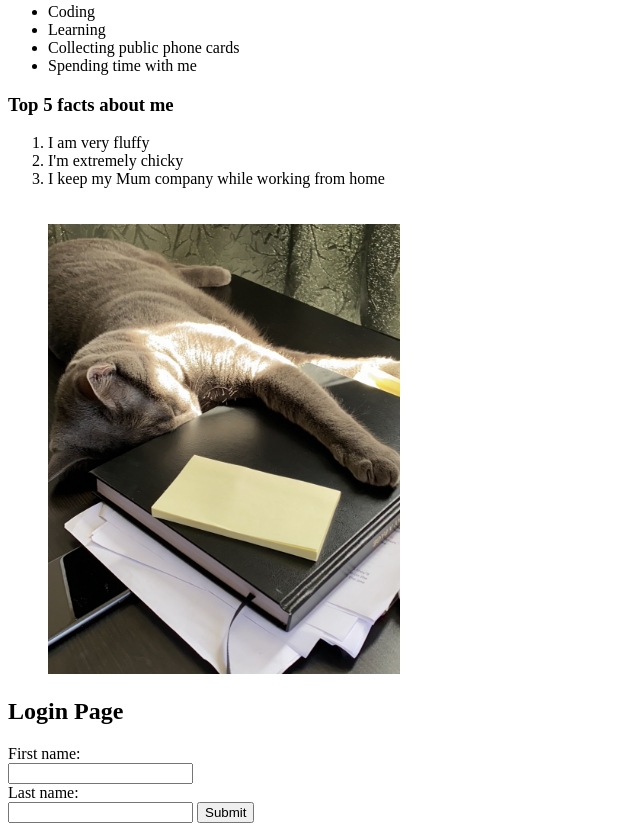
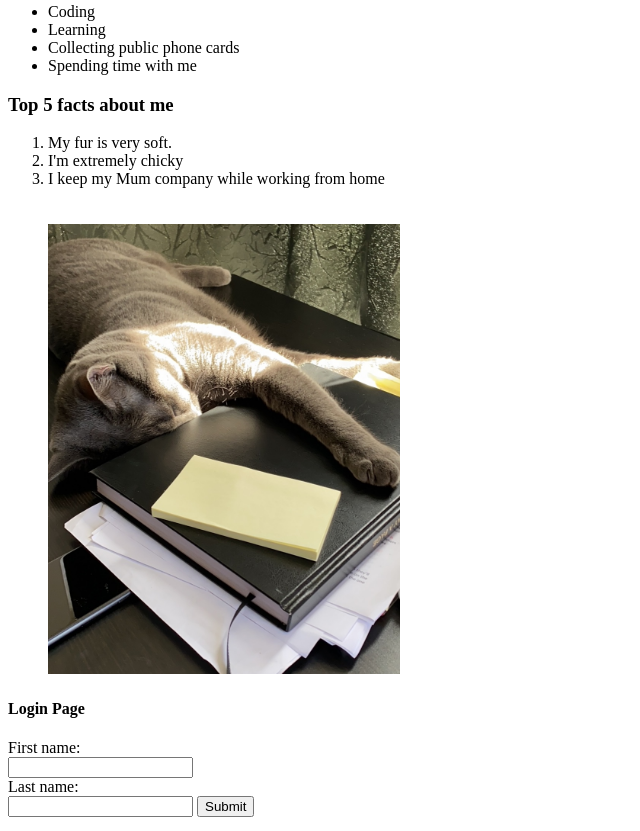
Before and after one commit to GiOG1T007/code-the-future-demo, a plain HTML site: page Intro-To-Code/index.html in a window 1280 px wide. Shown: the part 679-1510 px from the top of the page, without its empty margins (0-640 px from the left). Drawn offline with Linux system fonts and the light colour scheme.

Commit message:
updating index

```diff
--- a/Intro-To-Code/index.html
+++ b/Intro-To-Code/index.html
@@ -36,14 +36,14 @@
 
   <h3>Top 5 facts about me</h3>
   <ol>
-    <li>I am very fluffy</li>
+    <li>My fur is very soft.</li>
     <li>I'm extremely chicky</li>
     <li>I keep my Mum company while working from home</li>
     <br></br>
     <img src="/Intro-To-Code/Pisic2.jpg" alt="That's me working very hard" height="450">
   </ol>
 
-  <h2>Login Page</h2>
+  <h4>Login Page</h4>
   <form  action="./formSuccess.html">
   <label for="fname">First name:</label><br>
   <input type="text" id="fname" name="fname" value=""><br>
```
